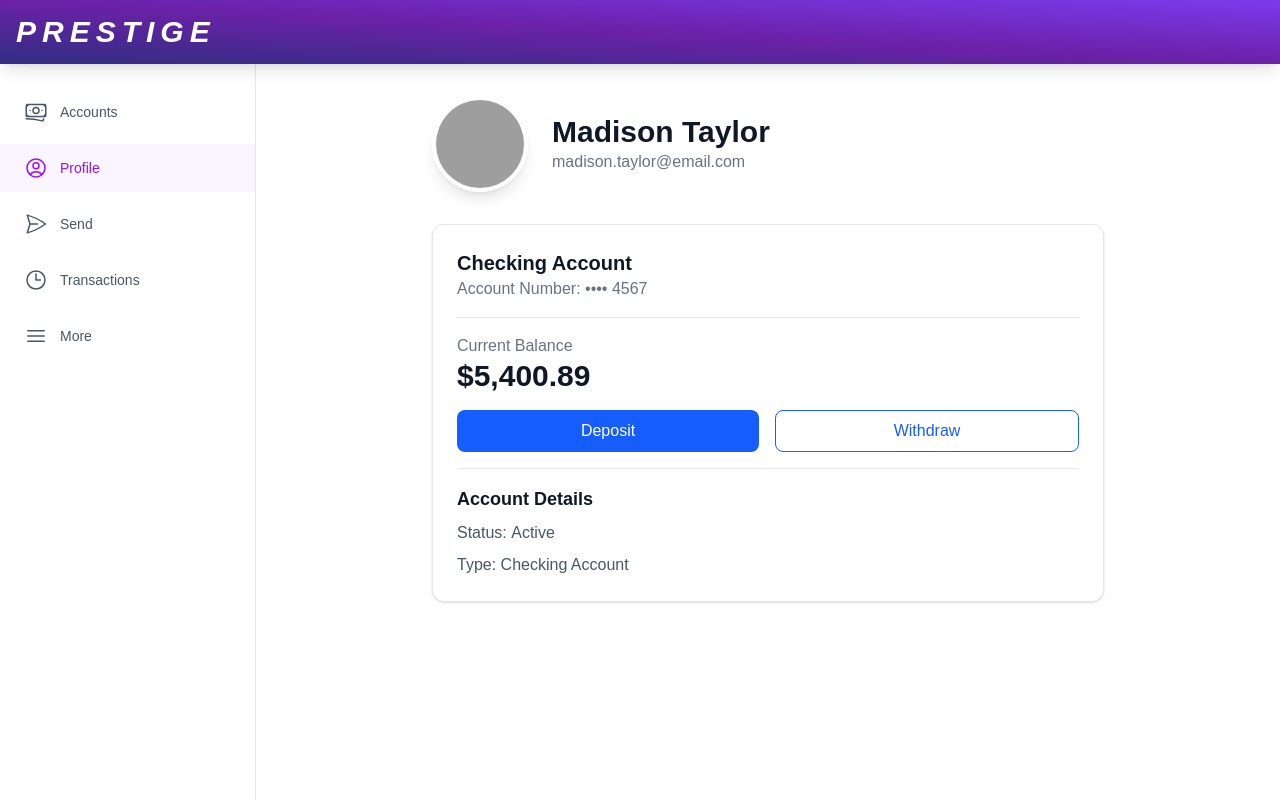
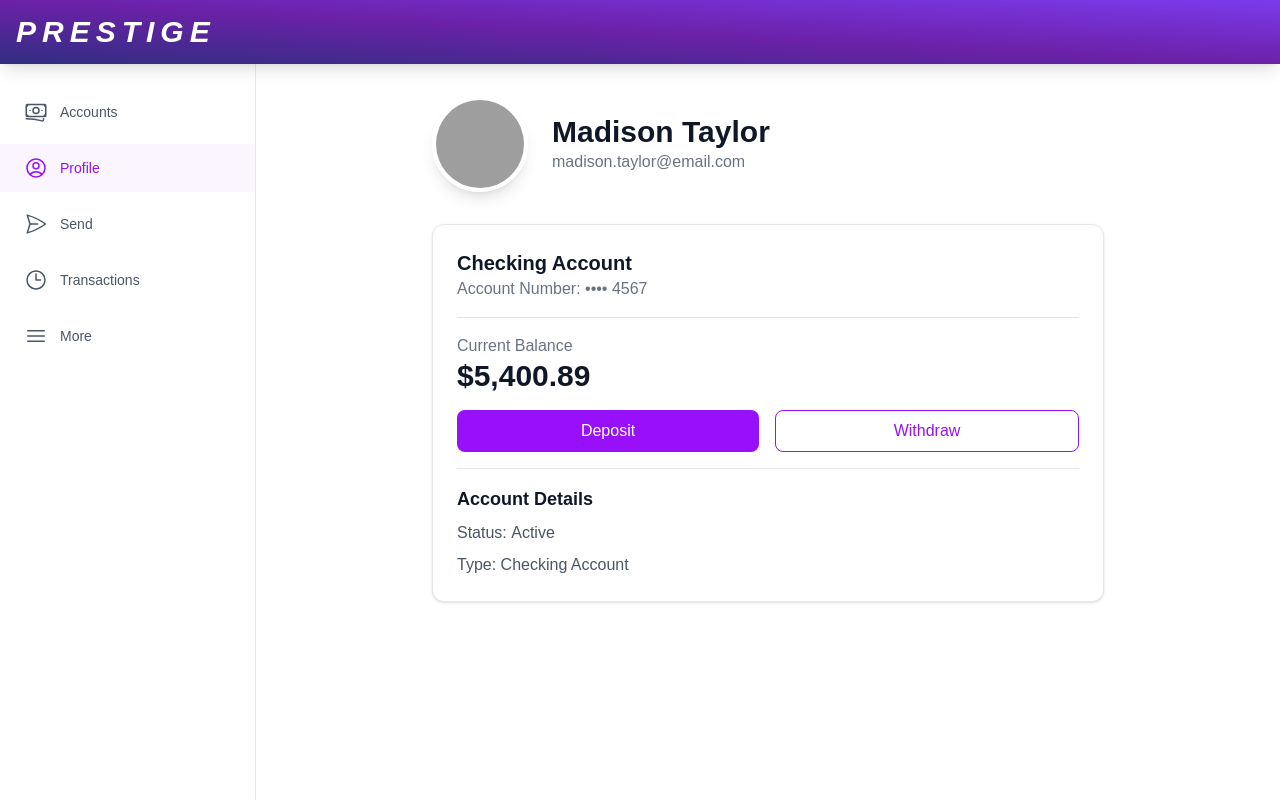
Before and after one commit to dgarcia1724/prestige-finance, a Next.js app: page /profile in a window 1280 px wide. Built offline with nearby package versions, Linux system fonts and the light colour scheme; grey boxes are pictures that could not be loaded; a web font is replaced by a local one.

Commit message:
updated buttons to be purple & added cursor-pointer

```diff
--- a/src/app/profile/page.tsx
+++ b/src/app/profile/page.tsx
@@ -103,7 +103,7 @@ export default function ProfilePage() {
                     setTransactionType("deposit");
                     setShowModal(true);
                   }}
-                  className="flex-1 bg-blue-600 text-white px-4 py-2 rounded-lg hover:bg-blue-700 transition-colors"
+                  className="flex-1 bg-purple-600 text-white px-4 py-2 rounded-lg hover:bg-purple-700 transition-colors cursor-pointer"
                 >
                   Deposit
                 </button>
@@ -112,7 +112,7 @@ export default function ProfilePage() {
                     setTransactionType("withdraw");
                     setShowModal(true);
                   }}
-                  className="flex-1 bg-white text-blue-600 border border-blue-600 px-4 py-2 rounded-lg hover:bg-blue-50 transition-colors"
+                  className="flex-1 bg-white text-purple-600 border border-purple-600 px-4 py-2 rounded-lg hover:bg-purple-50 transition-colors cursor-pointer"
                 >
                   Withdraw
                 </button>
@@ -153,7 +153,7 @@ export default function ProfilePage() {
             <div className="flex gap-4">
               <button
                 onClick={handleTransaction}
-                className="flex-1 bg-blue-600 text-white px-4 py-2 rounded-lg hover:bg-blue-700 transition-colors"
+                className="flex-1 bg-purple-600 text-white px-4 py-2 rounded-lg hover:bg-purple-700 transition-colors cursor-pointer"
               >
                 Confirm
               </button>
@@ -163,7 +163,7 @@ export default function ProfilePage() {
                   setTransactionType(null);
                   setAmount("");
                 }}
-                className="flex-1 bg-gray-200 text-gray-700 px-4 py-2 rounded-lg hover:bg-gray-300 transition-colors"
+                className="flex-1 bg-gray-200 text-gray-700 px-4 py-2 rounded-lg hover:bg-gray-300 transition-colors cursor-pointer"
               >
                 Cancel
               </button>
```
